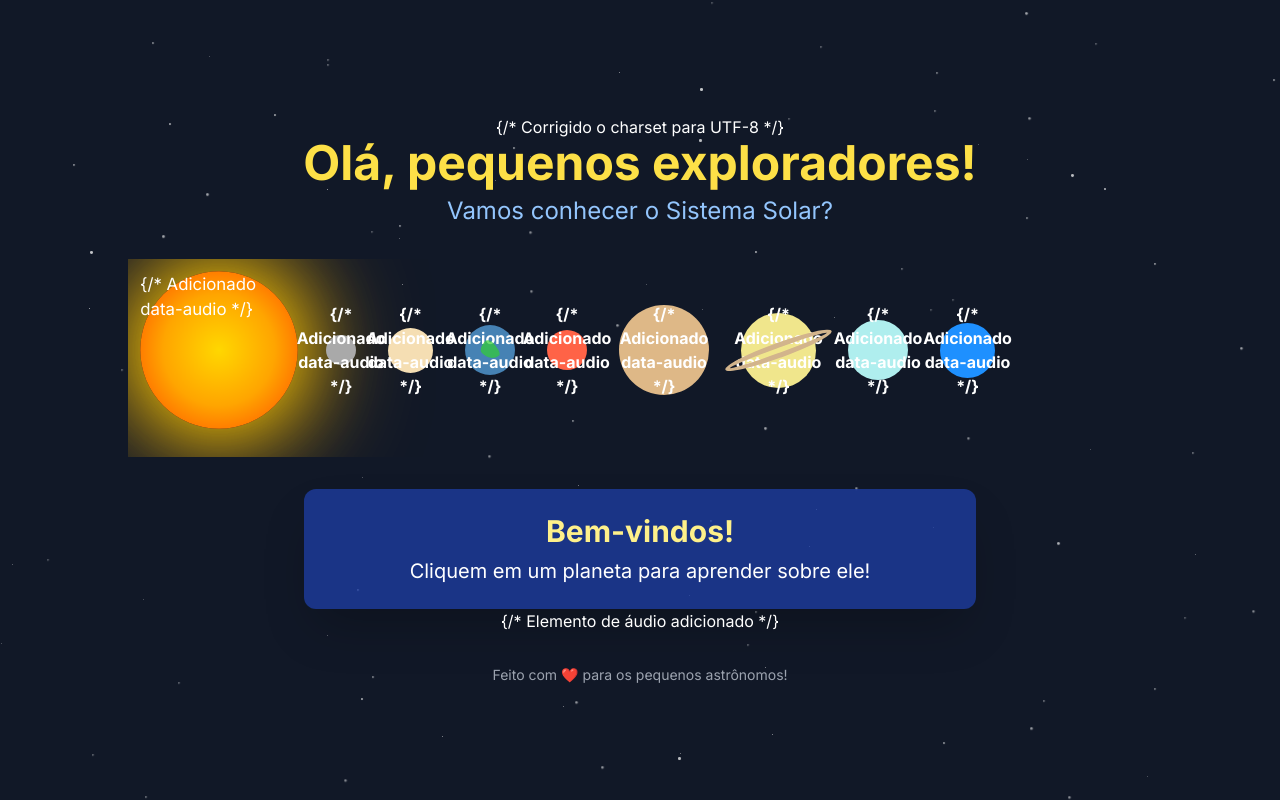
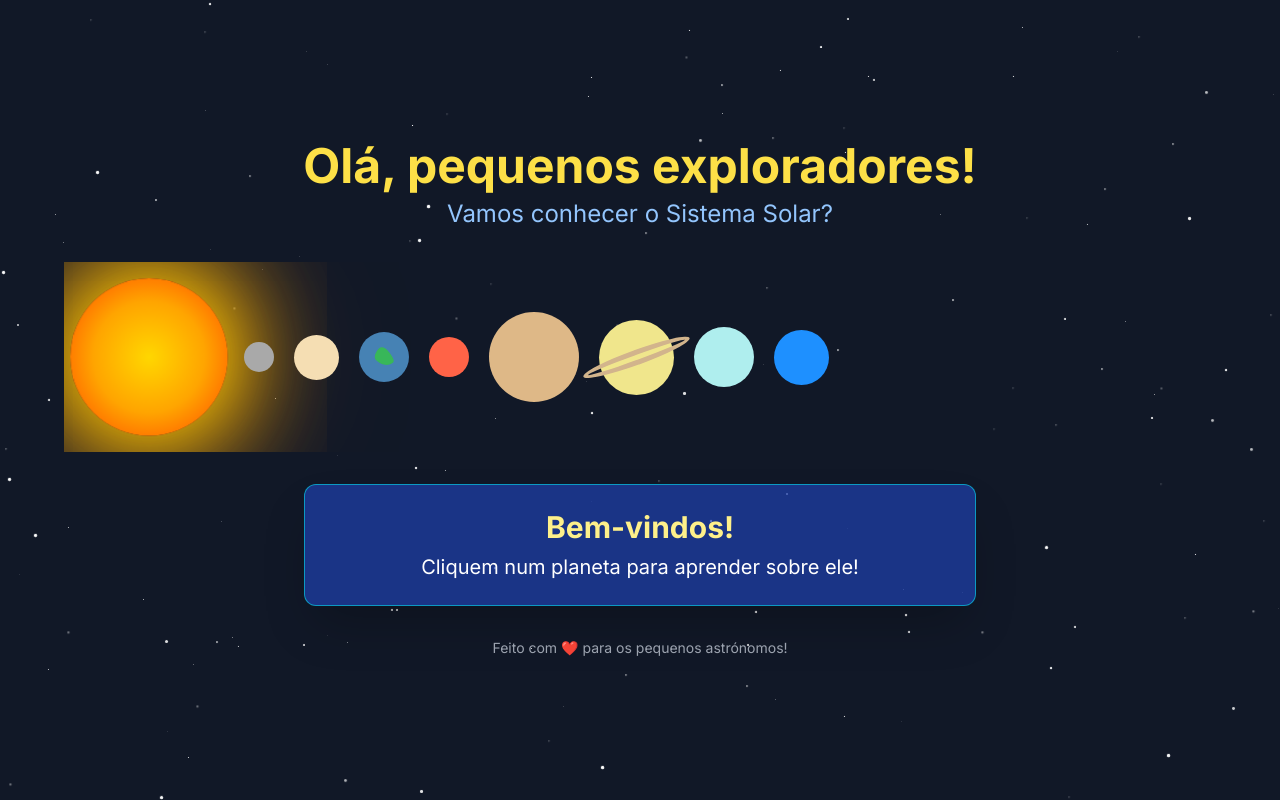
Before and after one commit to andrefixplm/tiaju2, a plain HTML site: page index.html in a window 1280 px wide. Drawn offline with nearby package versions, Linux system fonts and the light colour scheme.

Commit message:
Update index.html

```diff
--- a/index.html
+++ b/index.html
@@ -1,8 +1,7 @@
 <!DOCTYPE html>
 <html lang="pt-BR">
 <head>
-    <meta charset="UTF-8"> {/* Corrigido o charset para UTF-8 */}
-    <meta name="viewport" content="width=device-width, initial-scale=1.0">
+    <meta charset="UTF-8"> <meta name="viewport" content="width=device-width, initial-scale=1.0">
     <title>Sistema Solar para Crianças</title>
     <script src="https://cdn.tailwindcss.com"></script>
     <link href="https://fonts.googleapis.com/css2?family=Inter:wght@400;700&display=swap" rel="stylesheet">
@@ -10,6 +9,7 @@
         body {
             font-family: 'Inter', sans-serif;
             overflow-x: hidden; /* Evitar scroll horizontal na página inteira */
+            background-color: #0a0a23; /* Um azul escuro espacial mais profundo */
         }
 
         /* Estilo para o Sol */
@@ -18,10 +18,11 @@
             height: 150px;
             background: radial-gradient(circle, #FFD700, #FFA500, #FF4500);
             border-radius: 50%;
-            box-shadow: 0 0 60px #FFD700, 0 0 100px #FFA500;
+            box-shadow: 0 0 60px #FFD700, 0 0 100px #FFA500, 0 0 140px #FF8C00; /* Mais brilho */
             animation: pulse 2s infinite ease-in-out;
-            position: relative; /* Para tooltip */
-            cursor: pointer; /* Adicionado cursor pointer ao Sol também */
+            position: relative;
+            cursor: pointer;
+            flex-shrink: 0; /* Impedir que o sol encolha */
         }
 
         /* Estilos base para os planetas */
@@ -36,16 +37,17 @@
             color: white;
             font-weight: bold;
             position: relative;
+            flex-shrink: 0; /* Impedir que os planetas encolham */
         }
 
-        .planet:hover, .sun:hover { /* Aplicar hover ao Sol também */
-            transform: scale(1.1);
-            box-shadow: 0 0 20px rgba(255, 255, 255, 0.7);
+        .planet:hover, .sun:hover {
+            transform: scale(1.15); /* Aumentar um pouco mais no hover */
+            box-shadow: 0 0 25px rgba(255, 255, 255, 0.8);
         }
 
-        .planet.active, .sun.active { /* Aplicar active ao Sol também */
-            transform: scale(1.15);
-            box-shadow: 0 0 30px #00ffff, 0 0 50px #00ffff; /* Destaque azulado */
+        .planet.active, .sun.active {
+            transform: scale(1.2); /* Aumentar um pouco mais quando ativo */
+            box-shadow: 0 0 35px #00ffff, 0 0 55px #00dddd;
         }
 
         /* Cores e tamanhos específicos para cada planeta */
@@ -65,7 +67,7 @@
         #mars { background-color: #FF6347; width: 40px; height: 40px; }
         #jupiter { background-color: #DEB887; width: 90px; height: 90px; }
         #saturn { background-color: #F0E68C; width: 75px; height: 75px; position: relative; }
-        #saturn::after {
+        #saturn::after { /* Anéis de Saturno */
             content: '';
             position: absolute;
             width: 150%;
@@ -81,13 +83,13 @@
         #neptune { background-color: #1E90FF; width: 55px; height: 55px; }
 
         @keyframes pulse {
-            0% { transform: scale(1); box-shadow: 0 0 60px #FFD700, 0 0 100px #FFA500; }
-            50% { transform: scale(1.05); box-shadow: 0 0 80px #FFD700, 0 0 120px #FFA500; }
-            100% { transform: scale(1); box-shadow: 0 0 60px #FFD700, 0 0 100px #FFA500; }
+            0% { transform: scale(1); box-shadow: 0 0 60px #FFD700, 0 0 100px #FFA500, 0 0 140px #FF8C00; }
+            50% { transform: scale(1.05); box-shadow: 0 0 80px #FFD700, 0 0 120px #FFA500, 0 0 160px #FF8C00; }
+            100% { transform: scale(1); box-shadow: 0 0 60px #FFD700, 0 0 100px #FFA500, 0 0 140px #FF8C00; }
         }
 
         .stars {
-            position: absolute;
+            position: fixed; /* Fixo para não rolar com o conteúdo */
             top: 0;
             left: 0;
             width: 100%;
@@ -106,38 +108,75 @@
         }
 
         @keyframes twinkle {
-            0% { opacity: 0.5; transform: scale(0.8); }
-            100% { opacity: 1; transform: scale(1.2); }
+            0% { opacity: 0.3; transform: scale(0.7); } /* Mais sutil */
+            100% { opacity: 1; transform: scale(1.1); }
         }
 
         #info-box {
             min-height: 100px;
-            transition: opacity 0.5s ease;
+            transition: opacity 0.5s ease, transform 0.3s ease; /* Adicionada transição de transform */
+            border: 1px solid rgba(0, 255, 255, 0.5); /* Borda sutil */
         }
 
         .tooltip {
             visibility: hidden;
             width: auto;
             min-width: 80px;
-            background-color: rgba(0,0,0,0.7);
+            background-color: rgba(0,0,0,0.85); /* Mais opaco */
             color: #fff;
             text-align: center;
             border-radius: 6px;
-            padding: 5px 10px;
+            padding: 8px 12px; /* Mais padding */
             position: absolute;
             z-index: 10;
-            bottom: 110%;
+            bottom: 120%; /* Um pouco mais acima */
             left: 50%;
             transform: translateX(-50%);
             opacity: 0;
-            transition: opacity 0.3s;
+            transition: opacity 0.3s, visibility 0.3s; /* Transição de visibilidade */
             white-space: nowrap;
+            font-size: 0.875rem; /* Tamanho da fonte do tooltip */
         }
 
         .planet:hover .tooltip, .sun:hover .tooltip {
             visibility: visible;
             opacity: 1;
         }
+
+        /* Ajustes para o container do sistema solar para melhor scroll */
+        .solar-system-container {
+            display: flex; /* Necessário para o alinhamento e espaçamento dos filhos */
+            align-items: center; /* Alinha os planetas verticalmente */
+            overflow-x: auto; /* Permite scroll horizontal */
+            overflow-y: hidden; /* Esconde scroll vertical */
+            width: 100%;
+            max-width: 90vw; /* Limita a largura máxima para melhor visualização em telas grandes */
+            margin-left: auto;
+            margin-right: auto;
+            -webkit-overflow-scrolling: touch; /* Scroll suave em iOS */
+            scrollbar-width: thin; /* Scrollbar mais fina no Firefox */
+            scrollbar-color: #4A5568 #2D3748; /* Cor do scrollbar no Firefox */
+        }
+        .solar-system-container::-webkit-scrollbar {
+            height: 8px; /* Altura do scrollbar */
+        }
+        .solar-system-container::-webkit-scrollbar-track {
+            background: #2D3748; /* Cor da trilha */
+            border-radius: 10px;
+        }
+        .solar-system-container::-webkit-scrollbar-thumb {
+            background-color: #4A5568; /* Cor do polegar do scrollbar */
+            border-radius: 10px;
+            border: 2px solid #2D3748; /* Espaçamento ao redor do polegar */
+        }
+
+        .planets-row {
+            display: flex; /* Mantém os planetas em linha */
+            align-items: center; /* Alinha verticalmente */
+            padding: 20px 10px; /* Padding interno para não cortar sombras */
+            gap: 20px; /* Espaçamento entre os astros - aumentado */
+        }
+
 
         @media (max-width: 768px) {
             .sun { width: 100px; height: 100px; }
@@ -152,12 +191,21 @@
             #neptune { width: 45px; height: 45px; }
 
             .solar-system-container {
+                max-width: 100vw; /* Ocupa toda a largura em telas menores */
                 padding-left: 10px;
                 padding-right: 10px;
             }
+            .planets-row {
+                gap: 15px; /* Espaçamento menor em telas menores */
+            }
             #info-box {
                 font-size: 0.875rem;
+                margin-left: 1rem; /* Adiciona margem lateral */
+                margin-right: 1rem; /* Adiciona margem lateral */
+                width: calc(100% - 2rem); /* Ajusta a largura */
             }
+             h1 { font-size: 2.5rem; } /* Ajuste no tamanho do título */
+             header p { font-size: 1.125rem; } /* Ajuste no tamanho do subtítulo */
         }
          @media (max-width: 480px) {
             .sun { width: 80px; height: 80px; }
@@ -172,12 +220,14 @@
             #neptune { width: 38px; height: 38px; }
 
             .planets-row {
-                gap: 0.5rem;
+                gap: 10px; /* Espaçamento ainda menor */
             }
             #info-box {
                 font-size: 0.8rem;
                 padding: 0.75rem;
             }
+            h1 { font-size: 2rem; }
+            header p { font-size: 1rem; }
         }
     </style>
 </head>
@@ -189,49 +239,42 @@
         <p class="text-xl md:text-2xl text-blue-300 mt-2">Vamos conhecer o Sistema Solar?</p>
     </header>
 
-    <div class="solar-system-container w-full max-w-5xl overflow-x-auto pb-4 mb-8">
-        <div class="flex items-center justify-start space-x-4 md:space-x-6 lg:space-x-8 p-4 min-w-max planets-row">
-            <div id="sun" class="sun relative flex-shrink-0" data-audio="sol.mp3"> {/* Adicionado data-audio */}
-                <span class="tooltip">Sol</span>
+    <div class="solar-system-container w-full">
+        <div class="planets-row"> <div id="sun" class="sun" data-audio="sol.mp3"> <span class="tooltip">Sol</span>
             </div>
 
-            <div id="mercury" class="planet flex-shrink-0" data-info="Eu sou Mercúrio! Sou o planeta mais pertinho do Sol. Sou bem rapidinho!" data-name="Mercúrio" data-audio="mercurio.mp3"> {/* Adicionado data-audio */}
+            <div id="mercury" class="planet" data-info="Eu sou Mercúrio! Sou o planeta mais pertinho do Sol. Sou bem rapidinho!" data-name="Mercúrio" data-audio="mercurio.mp3">
                 <span class="tooltip">Mercúrio</span>
             </div>
-            <div id="venus" class="planet flex-shrink-0" data-info="Eu sou Vênus! Brilho bastante lá no céu. Sou muito, muito quente!" data-name="Vênus" data-audio="venus.mp3"> {/* Adicionado data-audio */}
+            <div id="venus" class="planet" data-info="Eu sou Vênus! Brilho bastante lá no céu. Sou muito, muito quente!" data-name="Vênus" data-audio="venus.mp3">
                 <span class="tooltip">Vênus</span>
             </div>
-            <div id="earth" class="planet flex-shrink-0" data-info="Eu sou a Terra! É aqui que nós vivemos. Temos água, ar e muitas plantinhas e bichinhos! Olá!" data-name="Terra" data-audio="terra.mp3"> {/* Adicionado data-audio */}
+            <div id="earth" class="planet" data-info="Eu sou a Terra! É aqui que nós vivemos. Temos água, ar e muitas plantinhas e bichinhos! Olá!" data-name="Terra" data-audio="terra.mp3">
                 <span class="tooltip">Terra</span>
             </div>
-            <div id="mars" class="planet flex-shrink-0" data-info="Eu sou Marte! Sou conhecido como o planeta vermelho. Tenho montanhas bem altas!" data-name="Marte" data-audio="marte.mp3"> {/* Adicionado data-audio */}
+            <div id="mars" class="planet" data-info="Eu sou Marte! Sou conhecido como o planeta vermelho. Tenho montanhas bem altas!" data-name="Marte" data-audio="marte.mp3">
                 <span class="tooltip">Marte</span>
             </div>
-            <div id="jupiter" class="planet flex-shrink-0" data-info="Eu sou Júpiter! Sou o maior planeta de todos, um gigante gasoso! Tenho uma mancha vermelha que é uma tempestade enorme." data-name="Júpiter" data-audio="jupiter.mp3"> {/* Adicionado data-audio */}
+            <div id="jupiter" class="planet" data-info="Eu sou Júpiter! Sou o maior planeta de todos, um gigante gasoso! Tenho uma mancha vermelha que é uma tempestade enorme." data-name="Júpiter" data-audio="jupiter.mp3">
                 <span class="tooltip">Júpiter</span>
             </div>
-            <div id="saturn" class="planet flex-shrink-0" data-info="Eu sou Saturno! Tenho anéis bonitos feitos de gelo e poeira que giram à minha volta." data-name="Saturno" data-audio="saturno.mp3"> {/* Adicionado data-audio */}
+            <div id="saturn" class="planet" data-info="Eu sou Saturno! Tenho anéis bonitos feitos de gelo e poeira que giram à minha volta." data-name="Saturno" data-audio="saturno.mp3">
                 <span class="tooltip">Saturno</span>
             </div>
-            <div id="uranus" class="planet flex-shrink-0" data-info="Eu sou Urano! Sou um planeta azul-esverdeado bem gelado e giro deitado!" data-name="Urano" data-audio="urano.mp3"> {/* Adicionado data-audio */}
+            <div id="uranus" class="planet" data-info="Eu sou Urano! Sou um planeta azul-esverdeado bem gelado e giro deitado!" data-name="Urano" data-audio="urano.mp3">
                 <span class="tooltip">Urano</span>
             </div>
-            <div id="neptune" class="planet flex-shrink-0" data-info="Eu sou Netuno! Sou o planeta mais longe do Sol. Sou muito azul e tenho ventos super fortes!" data-name="Netuno" data-audio="netuno.mp3"> {/* Adicionado data-audio */}
+            <div id="neptune" class="planet" data-info="Eu sou Netuno! Sou o planeta mais longe do Sol. Sou muito azul e tenho ventos super fortes!" data-name="Netuno" data-audio="netuno.mp3">
                 <span class="tooltip">Netuno</span>
             </div>
         </div>
     </div>
 
-    <div id="info-box" class="w-full max-w-2xl bg-blue-800 bg-opacity-70 p-6 rounded-xl shadow-2xl text-center text-lg md:text-xl">
-        <p id="planet-name" class="font-bold text-2xl md:text-3xl mb-2 text-yellow-200">Bem-vindos!</p>
-        <p id="planet-info">Cliquem em um planeta para aprender sobre ele!</p>
-    </div>
+    <div id="info-box" class="w-full max-w-2xl bg-blue-800 bg-opacity-70 p-6 rounded-xl shadow-2xl text-center text-lg md:text-xl mt-8"> <p id="planet-name" class="font-bold text-2xl md:text-3xl mb-2 text-yellow-200">Bem-vindos!</p>
+        <p id="planet-info">Cliquem num planeta para aprender sobre ele!</p> </div>
 
-    <audio id="audio-player" style="display: none;"></audio> {/* Elemento de áudio adicionado */}
-
-    <footer class="mt-8 text-center text-sm text-gray-400">
-        <p>Feito com ❤️ para os pequenos astrônomos!</p>
-    </footer>
+    <audio id="audio-player" style="display: none;"></audio> <footer class="mt-8 text-center text-sm text-gray-400">
+        <p>Feito com ❤️ para os pequenos astrónomos!</p> </footer>
 
     <script>
         // Seleciona os elementos do DOM
@@ -240,28 +283,29 @@
         const infoBoxName = document.getElementById('planet-name');
         const infoBoxInfo = document.getElementById('planet-info');
         const starsContainer = document.getElementById('stars-container');
-        const audioPlayer = document.getElementById('audio-player'); // Seleciona o player de áudio
-        let activeCelestialBody = null; // Para rastrear o astro ativo (planeta ou sol)
+        const audioPlayer = document.getElementById('audio-player');
+        let activeCelestialBody = null;
 
-        // Informação sobre o Sol (já que ele não é um '.planet')
+        // Informação sobre o Sol
         const sunDetails = {
             name: "Sol",
             info: "Eu sou o Sol! Sou uma estrela bem grande e quentinha que ilumina e aquece todos os planetas.",
-            audio: "sol.mp3" // Nome do arquivo de áudio para o Sol
+            audio: "sol.mp3"
         };
 
         // Função para criar estrelas piscando
         function createStars() {
-            const numberOfStars = 100;
+            const numberOfStars = 150; // Aumentar o número de estrelas
             for (let i = 0; i < numberOfStars; i++) {
                 const star = document.createElement('div');
                 star.classList.add('star');
                 star.style.top = `${Math.random() * 100}%`;
                 star.style.left = `${Math.random() * 100}%`;
-                star.style.animationDelay = `${Math.random() * 2}s`;
-                const size = Math.random() * 2 + 1;
+                star.style.animationDelay = `${Math.random() * 4}s`; // Aumentar o delay para mais variação
+                const size = Math.random() * 2.5 + 0.5; // Tamanhos variados (0.5px a 3px)
                 star.style.width = `${size}px`;
                 star.style.height = `${size}px`;
+                star.style.opacity = `${Math.random() * 0.5 + 0.2}`; // Opacidade inicial variada
                 starsContainer.appendChild(star);
             }
         }
@@ -269,47 +313,46 @@
         // Função para tocar áudio
         function playAudio(audioFileName) {
             if (audioFileName) {
-                audioPlayer.src = `audios/${audioFileName}`; // Assume que os áudios estão na pasta 'audios/'
+                audioPlayer.src = `audios/${audioFileName}`;
                 audioPlayer.play().catch(error => {
                     console.warn("Não foi possível tocar o áudio:", error);
-                    // Você pode adicionar uma mensagem para o usuário aqui, se desejar
-                    // Por exemplo: infoBoxInfo.textContent = "Áudio não disponível.";
+                    // Considerar uma mensagem visual mais amigável para o usuário, se o áudio falhar.
+                    // Por exemplo: infoBoxInfo.textContent = "Oops! O áudio não está disponível.";
                 });
             }
         }
 
         // Função para atualizar informações e tocar áudio
         function updateInfoAndPlayAudio(element, name, info, audioFile) {
-            // Remove a classe 'active' do astro anteriormente ativo
             if (activeCelestialBody) {
                 activeCelestialBody.classList.remove('active');
             }
-            // Adiciona a classe 'active' ao astro clicado
             element.classList.add('active');
             activeCelestialBody = element;
 
-            // Atualiza a caixa de informações com efeito de fade
             infoBoxName.parentElement.style.opacity = 0;
+            // Adicionar um pequeno movimento à caixa de informação
+            infoBoxName.parentElement.style.transform = 'translateY(10px)';
             setTimeout(() => {
                 infoBoxName.textContent = name;
                 infoBoxInfo.textContent = info;
                 infoBoxName.parentElement.style.opacity = 1;
-            }, 100);
+                infoBoxName.parentElement.style.transform = 'translateY(0px)';
+            }, 150); // Aumentar um pouco o tempo para a transição
 
-            // Toca o áudio
             playAudio(audioFile);
         }
 
         // Adiciona evento de clique para o Sol
         sun.addEventListener('click', (event) => {
-            event.stopPropagation(); // Impede que o clique no Sol propague para o body
+            event.stopPropagation();
             updateInfoAndPlayAudio(sun, sunDetails.name, sunDetails.info, sunDetails.audio);
         });
 
         // Adiciona evento de clique para cada planeta
         planets.forEach(planet => {
             planet.addEventListener('click', (event) => {
-                event.stopPropagation(); // Impede que o clique no planeta propague para o body
+                event.stopPropagation();
                 const name = planet.getAttribute('data-name');
                 const info = planet.getAttribute('data-info');
                 const audioFile = planet.getAttribute('data-audio');
@@ -322,26 +365,23 @@
 
         // Adiciona um ouvinte de evento para fechar a informação se clicar fora dos astros
         document.body.addEventListener('click', (event) => {
-            // Verifica se o clique NÃO foi em um planeta, no sol ou na caixa de informação
-            // A verificação de !event.target.closest('#info-box') foi removida para permitir que o áudio continue
-            // se o usuário clicar na caixa de informação.
-            if (!event.target.closest('.planet') && !event.target.closest('.sun')) {
+            if (!event.target.closest('.planet') && !event.target.closest('.sun') && !event.target.closest('#info-box')) {
                 if (activeCelestialBody) {
                     activeCelestialBody.classList.remove('active');
                     activeCelestialBody = null;
                 }
-                // Para o áudio se estiver tocando
                 if (!audioPlayer.paused) {
                     audioPlayer.pause();
-                    audioPlayer.currentTime = 0; // Reinicia o áudio
+                    audioPlayer.currentTime = 0;
                 }
-                // Volta para a mensagem inicial
                 infoBoxName.parentElement.style.opacity = 0;
+                infoBoxName.parentElement.style.transform = 'translateY(10px)';
                 setTimeout(() => {
                     infoBoxName.textContent = "Bem-vindos!";
-                    infoBoxInfo.textContent = "Cliquem em um planeta ou no Sol para aprender sobre ele!";
+                    infoBoxInfo.textContent = "Cliquem num planeta ou no Sol para aprender sobre ele!"; // Corrigida a frase
                     infoBoxName.parentElement.style.opacity = 1;
-                }, 100);
+                    infoBoxName.parentElement.style.transform = 'translateY(0px)';
+                }, 150);
             }
         });
 
```
